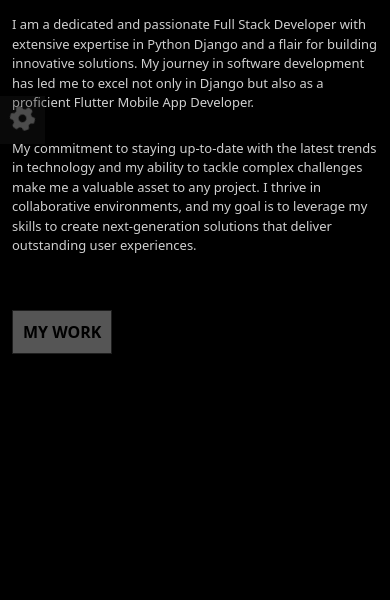
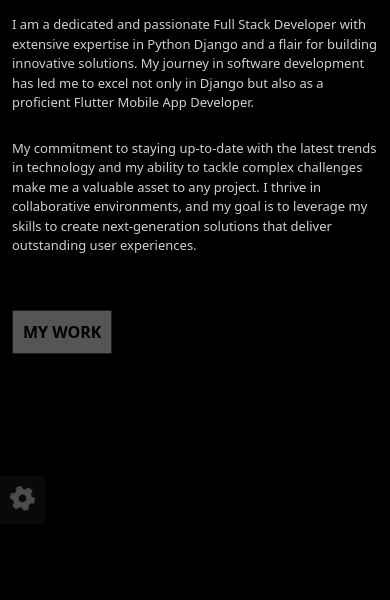
Before and after one commit to codeaj4u/codeajay-main, a Django app: page / in a window 390 px wide. Shown: the part 278-878 px from the top of the page. Run offline with Django 4.2, Linux system fonts and the light colour scheme; data that the repository does not hold is empty; some libraries are stand-ins or nearby versions.

Commit message:
mobile responsive fix

```diff
--- a/templates/index.html
+++ b/templates/index.html
@@ -1735,6 +1735,16 @@ a:hover{
 
     .con2{
         padding : 2rem;
+    }
+
+    .setting {
+
+        bottom : 5%;
+
+    }
+
+    .social-media{
+        top : 75%;
     }
 
 
```
